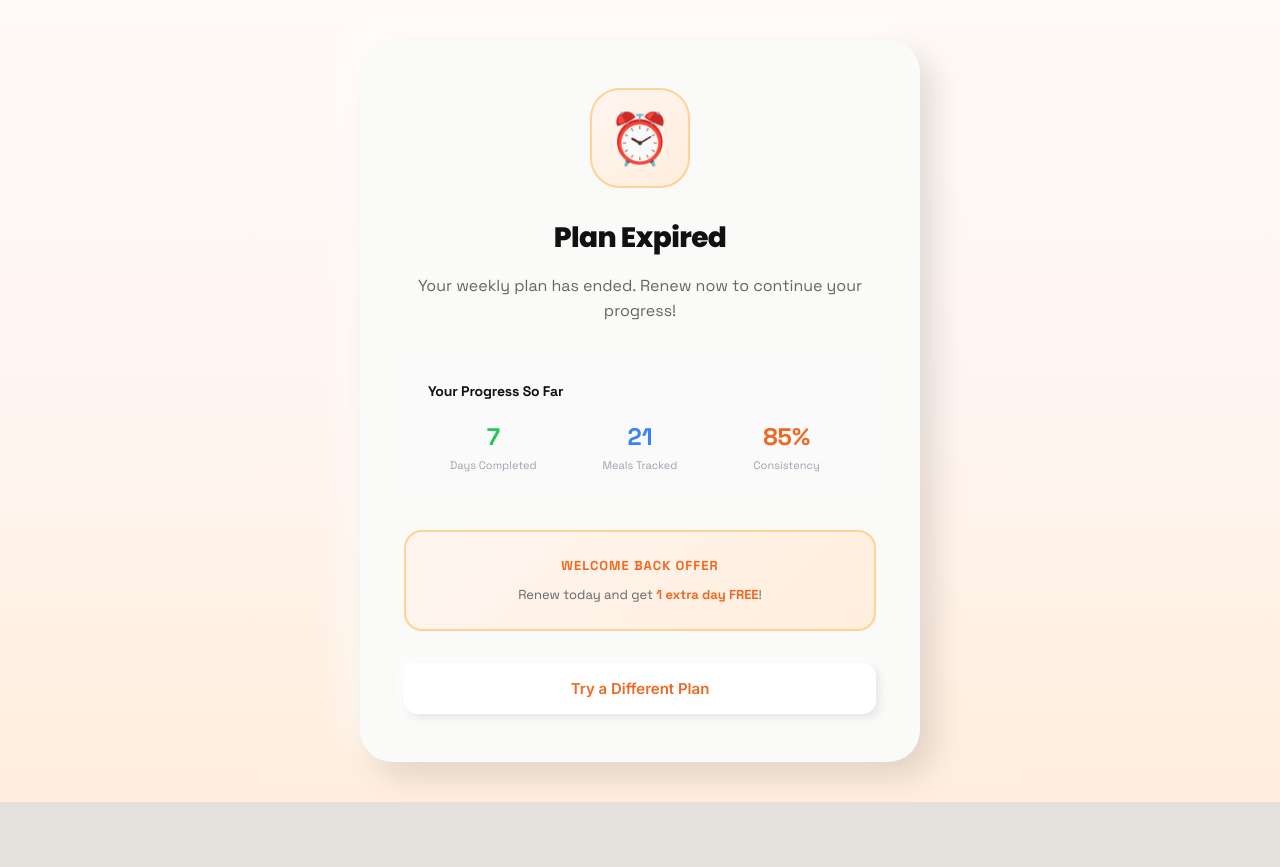
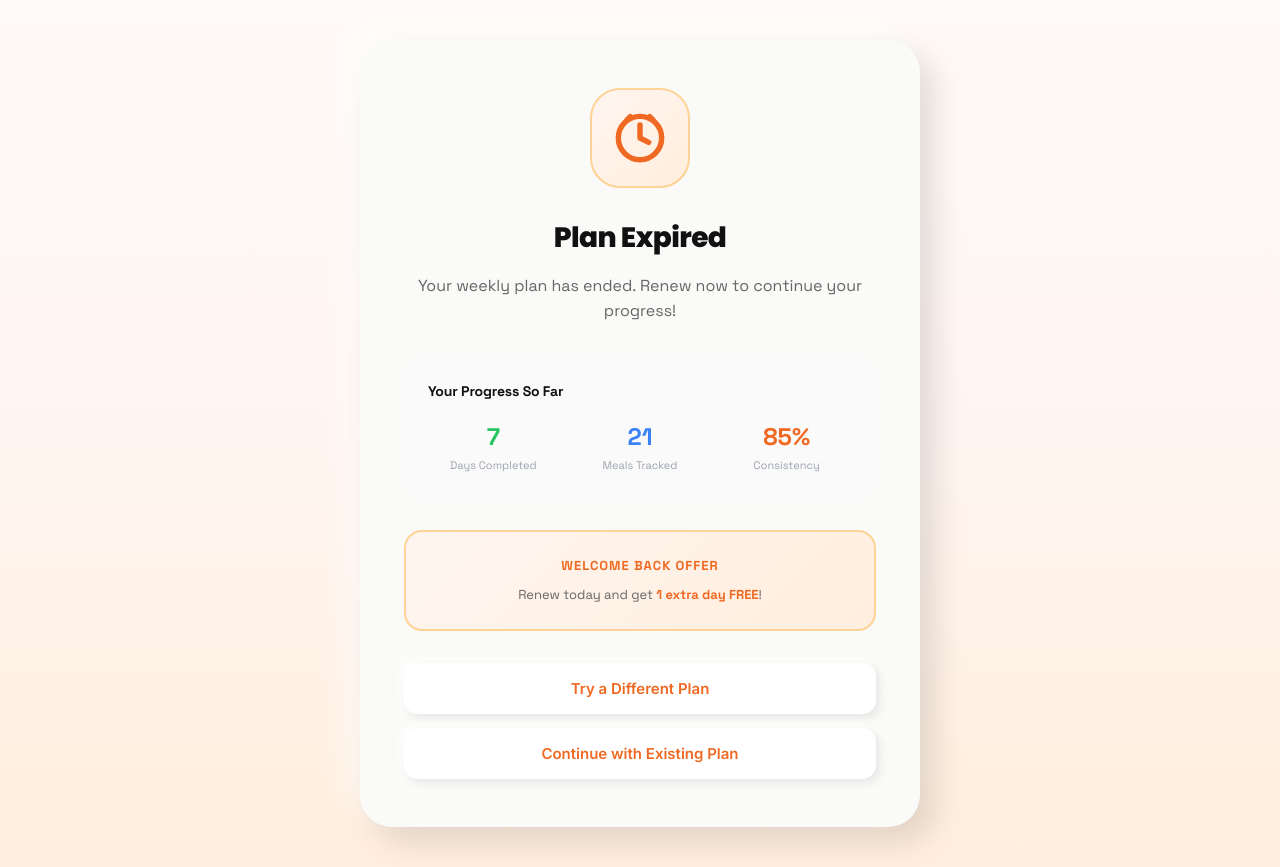
Before and after one commit to AlgorithSage/Reliv, a React (Vite) app in the folder frontend/: page /return-expired in a window 1280 px wide. Before the commit the page ends 802 px from the top, so only its background shows below. Built offline with nearby package versions, Linux system fonts and the light colour scheme; no server answers; a web font is replaced by a local one.

Commit message:
Added a new UI Button

```diff
--- /dev/null
+++ b/frontend/add-continue-btn.js
@@ -0,0 +1,50 @@
+const fs = require('fs');
+const file = 'src/pages/ReturnExpiredScreen.jsx';
+let content = fs.readFileSync(file, 'utf8');
+
+// 1. Add the "Continue with Existing Plan" button
+// We'll insert it after the "Try a Different Plan" button
+const searchBtn = `    Try a Different Plan
+  </MaterialButton>`;
+
+const newBtn = `    Try a Different Plan
+  </MaterialButton>
+
+  <MaterialButton
+  onClick={() => navigate('/return-active')}
+  style={{
+    width: '100%',
+    color: '#F06922',
+    borderRadius: 14,
+    padding: '16px',
+    fontSize: 15,
+    fontWeight: 600,
+  }}
+  >
+    Continue with Existing Plan
+  </MaterialButton>`;
+
+if (content.includes(searchBtn)) {
+    content = content.replace(searchBtn, newBtn);
+    console.log("Button added successfully!");
+}
+
+// 2. Proactively replace the ⏰ emoji with a nice SVG Clock icon
+const clockSvg = `
+    <svg width="52" height="52" viewBox="0 0 24 24" fill="none" stroke="#F06922" strokeWidth="2.5" strokeLinecap="round" strokeLinejoin="round">
+      <circle cx="12" cy="12" r="10"></circle>
+      <polyline points="12 6 12 12 16 14"></polyline>
+      <path d="M16.5 2.1l1.5 1.5"></path>
+      <path d="M7.5 2.1l-1.5 1.5"></path>
+    </svg>`;
+
+const clockRegex = /<div style={{[\s\S]*?fontSize: 50,[\s\S]*?}}>\s*⏰\s*<\/div>/;
+if (clockRegex.test(content)) {
+    content = content.replace(clockRegex, (match) => {
+        return match.replace('⏰', clockSvg);
+    });
+    console.log("Clock icon updated!");
+}
+
+fs.writeFileSync(file, content);
+console.log("File updated.");
--- a/frontend/src/pages/ReturnExpiredScreen.jsx
+++ b/frontend/src/pages/ReturnExpiredScreen.jsx
@@ -47,7 +47,13 @@ export default function ReturnExpiredScreen() {
  fontSize: 50,
  border: '2px solid #FFD296',
  }}>
- ⏰
+
+    <svg width="52" height="52" viewBox="0 0 24 24" fill="none" stroke="#F06922" strokeWidth="2.5" strokeLinecap="round" strokeLinejoin="round">
+      <circle cx="12" cy="12" r="10"></circle>
+      <polyline points="12 6 12 12 16 14"></polyline>
+      <path d="M16.5 2.1l1.5 1.5"></path>
+      <path d="M7.5 2.1l-1.5 1.5"></path>
+    </svg>
  </div>
 
  <h1 style={{
@@ -124,6 +130,20 @@ export default function ReturnExpiredScreen() {
   >
     Try a Different Plan
   </MaterialButton>
+
+  <MaterialButton
+  onClick={() => navigate('/return-active')}
+  style={{
+    width: '100%',
+    color: '#F06922',
+    borderRadius: 14,
+    padding: '16px',
+    fontSize: 15,
+    fontWeight: 600,
+  }}
+  >
+    Continue with Existing Plan
+  </MaterialButton>
  </div>
  </div>
  </div>
```
